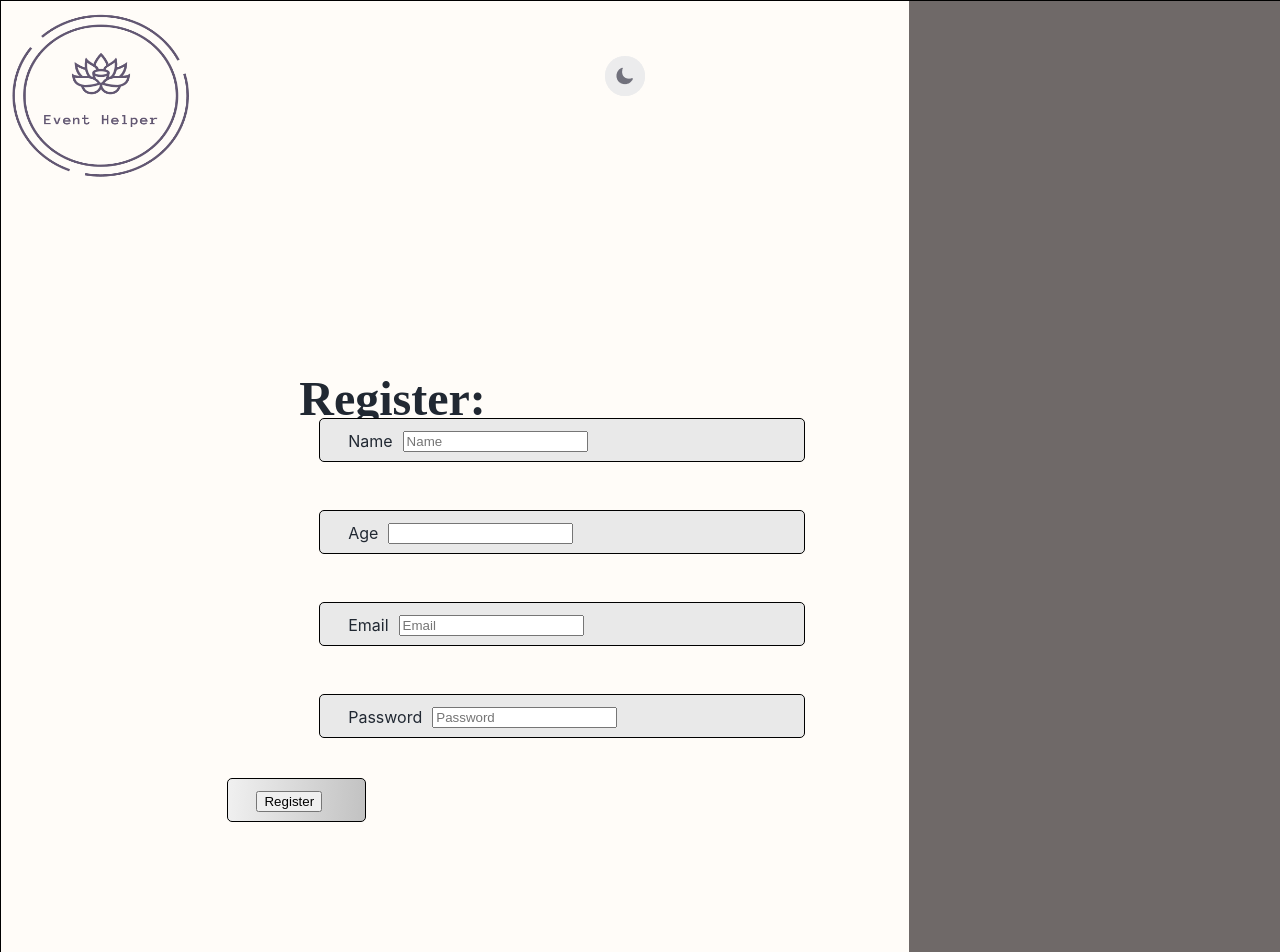
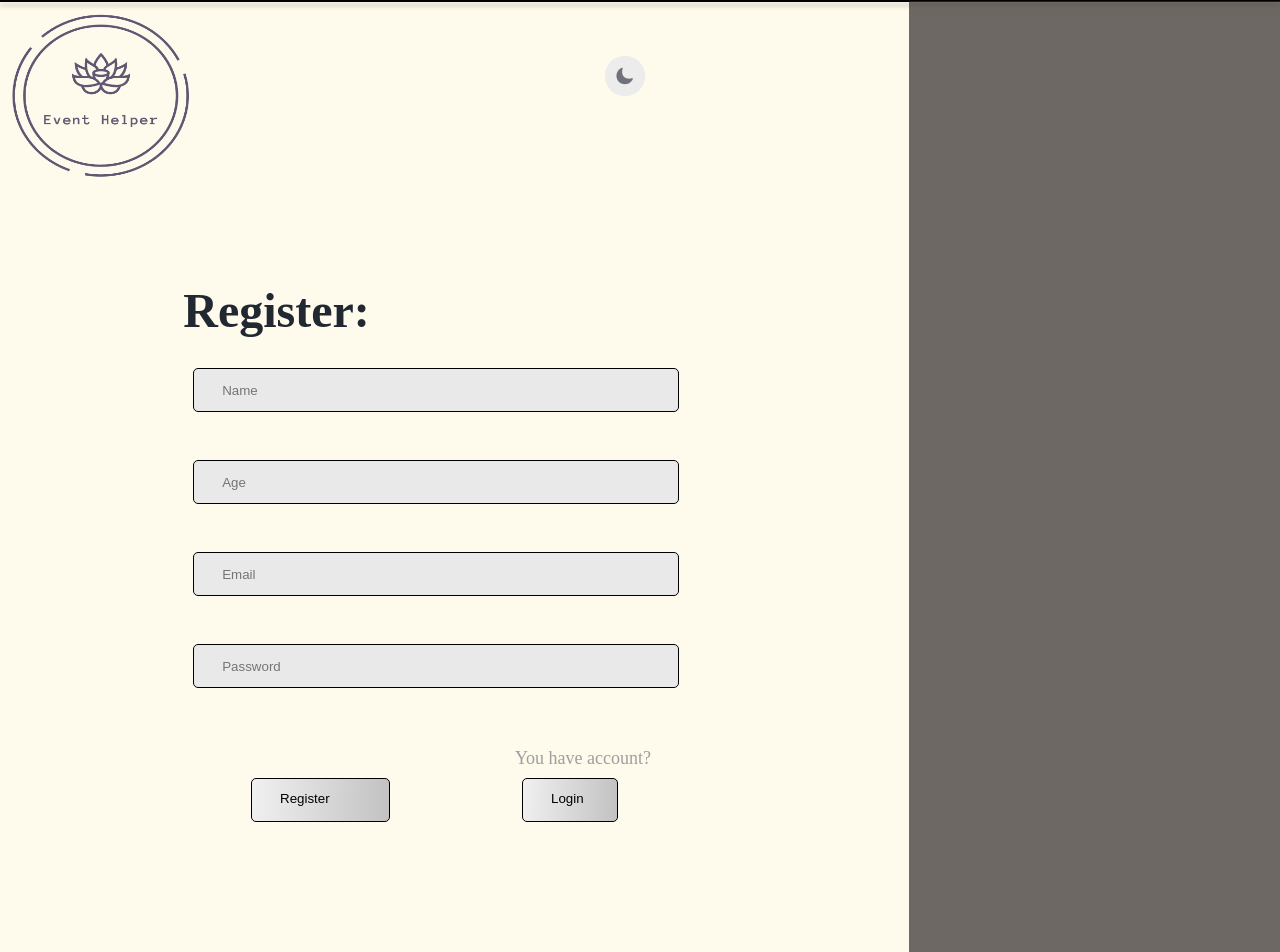
Before and after one commit to KZwolski/CodeCool-Project-Grande, a React (Create React App) app in the folder frontend/event-helper/: page /register in a window 1280 px wide. Shown: the top 952 px of the page. Built offline with nearby package versions, Linux system fonts and the light colour scheme.

Commit message:
visual registration form - done
Former-commit-id: e1294d584448580e818dd09b5df299904999872a
Former-commit-id: 7ac27568d537783d5aa0929bc9a76de5b3c148be
Former-commit-id: 31b2fa79fad5eed37d6220dd88c180a8793c40ea

```diff
--- a/frontend/event-helper/src/components/RegistrationForm.js
+++ b/frontend/event-helper/src/components/RegistrationForm.js
@@ -96,24 +96,26 @@ function RegistrationForm() {
                         <div className="form-body" id="register-form">
                             <p id="register-word">Register: </p>
 
-                            <div className="name" id="name-input">
-                                <label className="form__label" htmlFor="name">Name</label>
+                            <div className="name"  >
+                                <label className="form__label" htmlFor="name"></label>
                                 <input className="form__input" type="text" value={name} onChange={(e) => handleInputChange(e)}
-                                       id="name" placeholder="Name"/>
+                                       id="name" class="name-input" placeholder="Name"/>
                             </div>
-                            <div className="age" id="age-input">
-                                <label className="form__label" htmlFor="age">Age </label>
-                                <input type="number" name="" id="age" value={age} className="form__input"
-                                       onChange={(e) => handleInputChange(e)} />
+                            <div className="age">
+                                <label className="form__label" htmlFor="age"></label>
+                                <input className="form__input" type="number" value={age}
+                                       onChange={(e) => handleInputChange(e)}
+                                       id="age" class="age-input" placeholder="Age"/>
                             </div>
-                            <div className="email" id="email-input">
-                                <label className="form__label" htmlFor="email">Email </label>
-                                <input type="email" id="email" className="form__input" value={email}
-                                       onChange={(e) => handleInputChange(e)} placeholder="Email"/>
+                            <div className="email">
+                                <label className="form__label" htmlFor="email"></label>
+                                <input className="form__input" type="email" value={email}
+                                       onChange={(e) => handleInputChange(e)}
+                                       id="email" class="email-input" placeholder="Email"/>
                             </div>
-                            <div className="password" id="password-input">
-                                <label className="form__label" htmlFor="password">Password </label>
-                                <input className="form__input" type="password" id="password" value={password} min={4}
+                            <div className="password">
+                                <label className="form__label" htmlFor="password"></label>
+                                <input className="form__input" type="password" id="password" class="password-input" value={password} min={4}
                                        onChange={(e) => handleInputChange(e)} placeholder="Password"/>
                             </div>
                         </div>
@@ -122,8 +124,12 @@ function RegistrationForm() {
 
                 </div>
 
-                <div className="footer" id="signup-btn">
-                    <button onClick={() => handleSubmit()} type="submit" className="btn" >Register</button>
+                <div className="footer" >
+                    <button onClick={() => handleSubmit()} type="submit" id="signup-btn" className="btn" >Register</button>
+                </div>
+                <p id="have-acc-text">You have account?</p>
+                <div>
+                    <button id="login-btn" >Login</button>
                 </div>
             </div>
         </div>
--- a/frontend/event-helper/src/register.css
+++ b/frontend/event-helper/src/register.css
@@ -3,8 +3,11 @@
     box-sizing: border-box;
 
     position: relative;
-    width: 1920px;
-    height: 1080px;
+    /*width: 1920px;*/
+    /*height: 1080px;*/
+    height: 100%;
+    width: 100%;
+
 
     background: #FFFCF8;
     border: 1px solid #000000;
@@ -58,7 +61,8 @@
 
 /* Frame 7 */
 
-#name-input{
+
+.name-input{
     /* Frame 7 */
 
     box-sizing: border-box;
@@ -79,8 +83,11 @@
     background: #E9E9E9;
     border: 1px solid #000000;
     border-radius: 5px;
+
 }
-#age-input{
+
+
+.age-input{
     /* Frame 4 */
 
     box-sizing: border-box;
@@ -103,7 +110,9 @@
     border-radius: 5px;
 }
 
-#password-input {
+
+
+.password-input {
     /* Frame 6 */
 
     box-sizing: border-box;
@@ -127,7 +136,8 @@
 
 }
 
-#email-input{
+
+.email-input {
     /* Frame 5 */
 
     box-sizing: border-box;
@@ -155,8 +165,8 @@
     position: absolute;
     width: 565px;
     height: 840.02px;
-    left: 126px;
-    top: 100px;
+    left: 75x;
+    top: 50px;
 }
 
 
@@ -166,6 +176,7 @@
     height: 92px;
     left: 126px;
     top: 210px;
+    margin: 10px;
 
     font-family: 'Poppins';
     font-style: normal;
@@ -189,11 +200,52 @@
     position: absolute;
     width: 139px;
     height: 44px;
-    left: 226.49px;
+    left: 250px;
     top: 777px;
 
     background: linear-gradient(92.51deg, #F0F0F0 0.48%, #C2C2C2 99.99%, #8054FF 100%);
     border: 1px solid #000000;
     border-radius: 5px;
+}
 
+#login-btn{
+    /* Frame 9 */
+
+    box-sizing: border-box;
+
+    /* Auto layout */
+    display: flex;
+    flex-direction: row;
+    align-items: flex-start;
+    padding: 12px 26px 12px 28px;
+    gap: 10px;
+
+    position: absolute;
+    width: 96px;
+    height: 44px;
+    left: 521px;
+    top: 777px;
+
+    background: linear-gradient(92.51deg, #F0F0F0 0.48%, #C2C2C2 99.99%, #8054FF 100%);
+    border: 1px solid #000000;
+    border-radius: 5px;
 }
+
+#have-acc-text {
+    /* You have account? */
+
+    position: absolute;
+    width: 202px;
+    height: 52px;
+    left: 481px;
+    top: 725px;
+
+    font-family: 'Poppins';
+    font-style: normal;
+    font-weight: 400;
+    font-size: 18px;
+    line-height: 28px;
+    /* or 156% */
+
+    color: #9E9E9E;
+}
```
